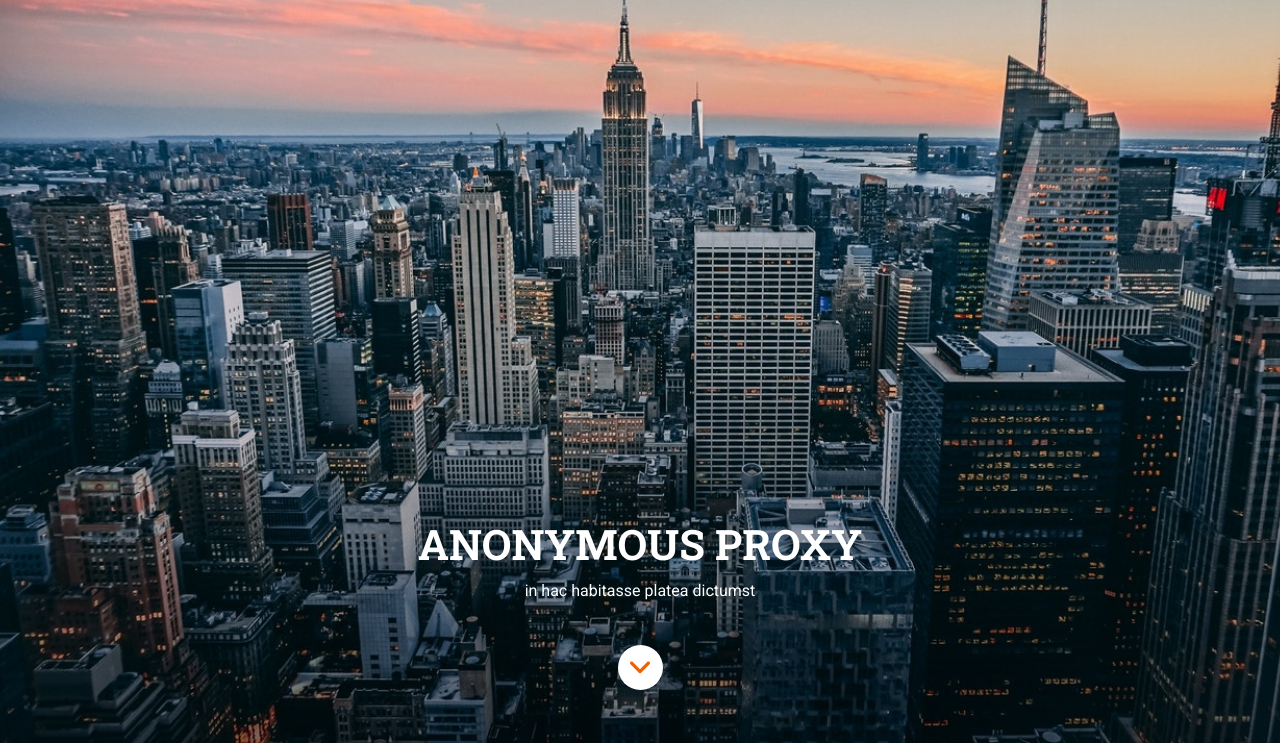
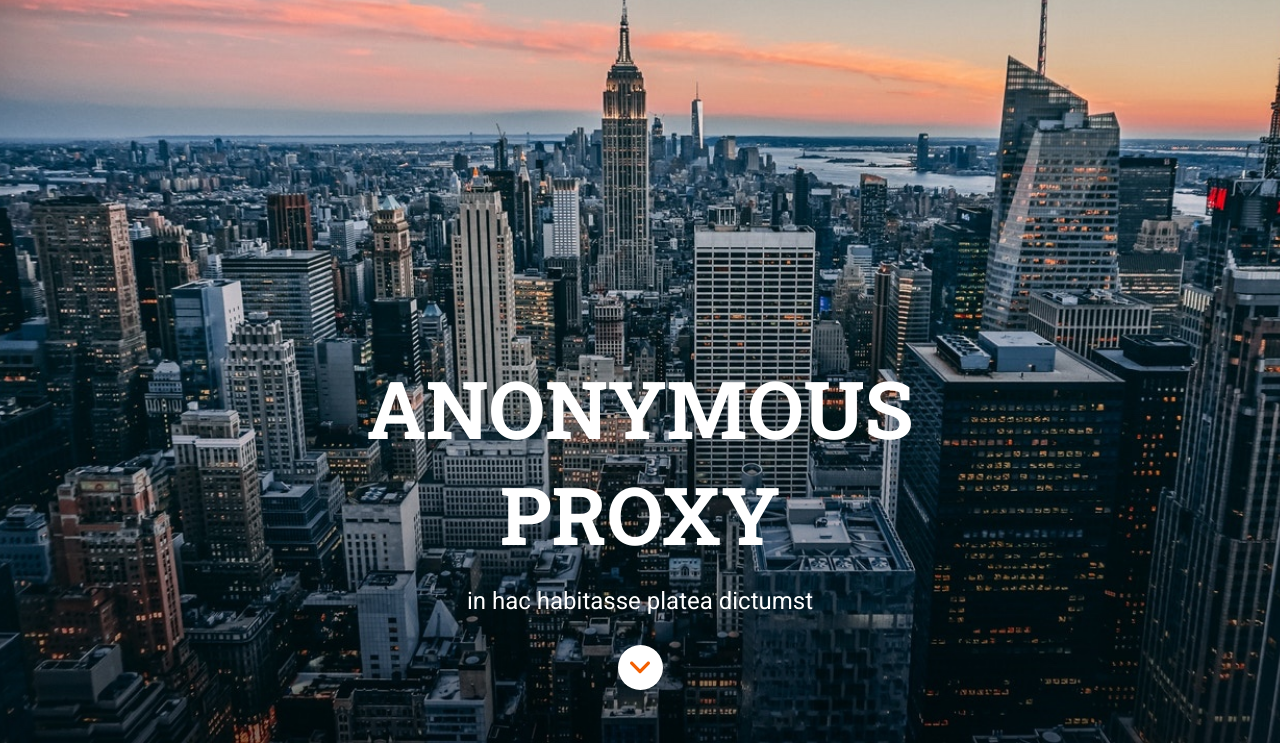
Before and after one commit to Adalab/modulo-1-evaluacion-final-PatriMalvido, a website: page src/html/index.html in a window 1280 px wide. Shown: the part 57-802 px from the top of the page. Drawn offline with nearby package versions, Linux system fonts and the light colour scheme; files that its build step writes are made by us from their sources; files whose address does not match are found by name.

Commit message:
add mediaqueries header

```diff
--- a/src/scss/layout/_footer.scss
+++ b/src/scss/layout/_footer.scss
@@ -26,6 +26,7 @@
       font-family: $text-font;
       color: white;
       text-decoration-line: none;
+      padding: 10px;
     }
   }
   &__copy {
--- a/src/scss/layout/_header.scss
+++ b/src/scss/layout/_header.scss
@@ -16,12 +16,22 @@
     line-height: 55px;
     text-align: center;
     margin-bottom: 10px;
+    word-spacing: 100vw;
+    @media all and (min-width: 768px) {
+      font-size: 80px;
+      line-height: 106px;
+      margin-bottom: 20px;
+    }
   }
   &__text {
     color: $title-text;
     font-family: $text-font;
     font-size: 16px;
     margin-bottom: 45px;
+    @media all and (min-width: 768px) {
+      font-size: 24px;
+      margin-bottom: 30px;
+    }
   }
 }
 .menu {
```
